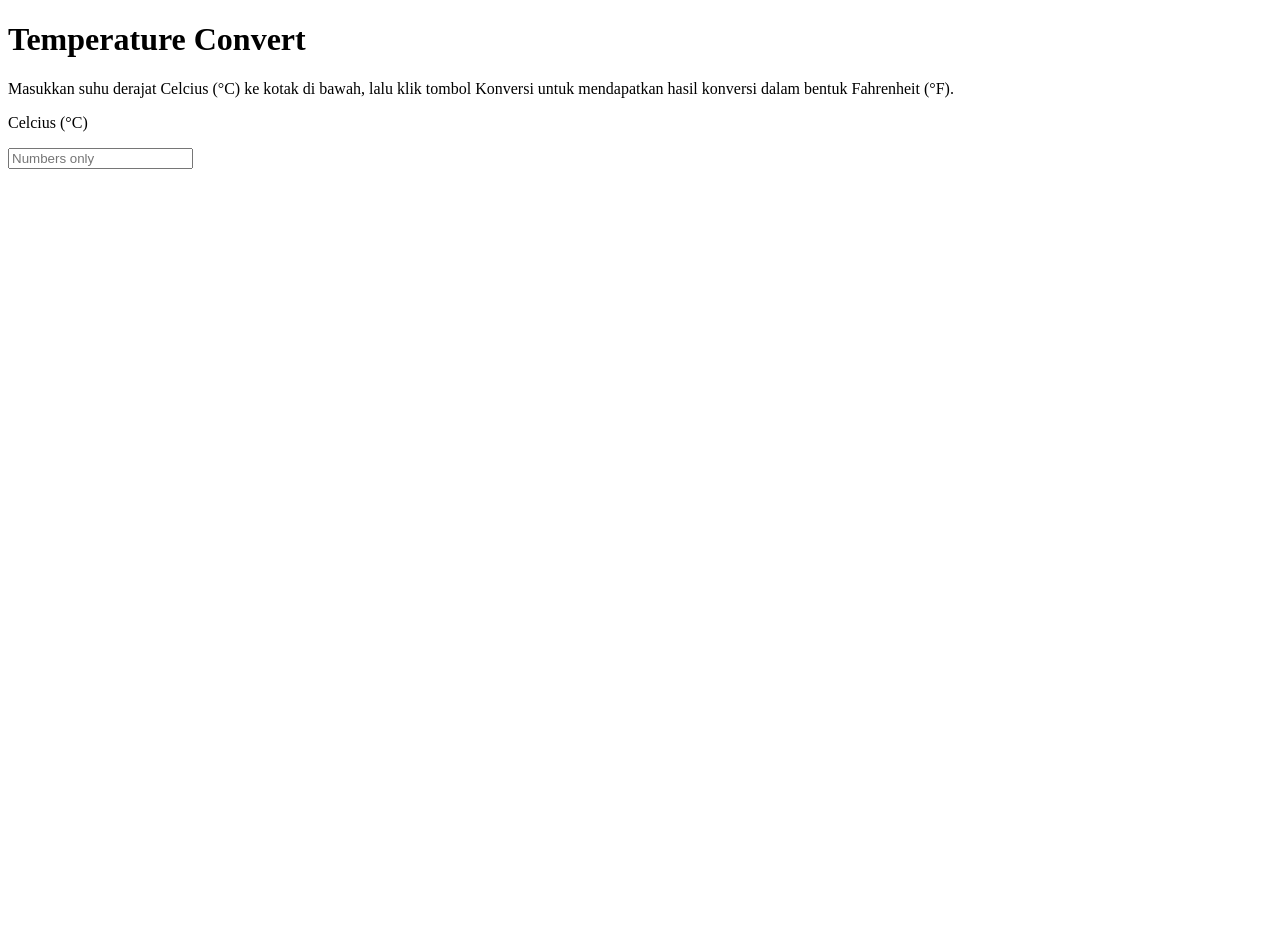
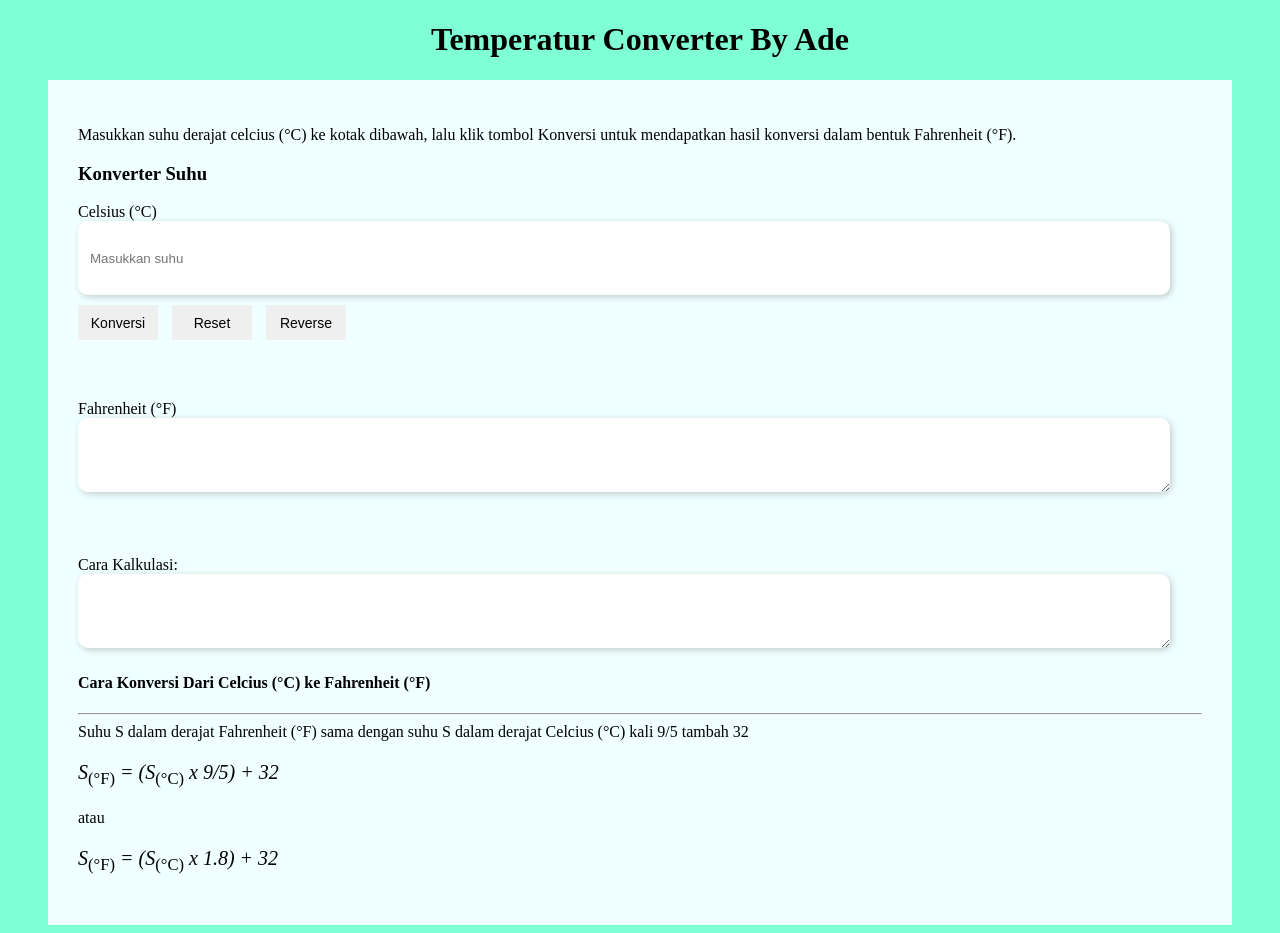
Before and after one commit to revou-fundamental-course/15-apr-24-adeimamprada, a plain HTML site: page index.html in a window 1280 px wide. Before the commit the page ends 800 px from the top, so only its background shows below. Drawn offline with Linux system fonts and the light colour scheme.

Commit message:
Calculator Converter 1.0

```diff
--- a/css/style.css
+++ b/css/style.css
@@ -1,29 +1,66 @@
-/* ini file css */
-.input {
-    max-width: 190px;
+input {
+  width: 95%;
+  height: 50px;
   padding: 12px;
   border: none;
-    border-radius: 4px;
+  border-radius: 10px;
   box-shadow: 2px 2px 7px 0 rgb(0, 0, 0, 0.2);
   outline: none;
   color: dimgray;
 }
 
-  .input:invalid {
-    animation: justshake 0.3s forwards;
-    color: red;
+button {
+  text-align: center;
+  border:none;
+  font-size: 14px;
+  padding: 8px;
+  font-family: Arial;
+  margin-right: 10px;
+  width: 80px;
+  height: 35px;
+  margin-top: 10px;
 }
+textarea{
+  width: 95%;
+  height: 50px;
+  padding: 12px;
+  border: none;
+  border-radius: 10px;
+  box-shadow: 2px 2px 7px 0 rgb(0, 0, 0, 0.2);
+  outline: none;
+  color: dimgray;
+}
+.h1-header{
+  text-align:center;
+}
+body{
+  background-color:aquamarine;
+  padding-left: 40px;
+  padding-right: 40px;
+}
+.section-celcius{
+  background-color:azure;
+  padding: 30px;
+}
+.section-fahrenheit{
+  background-color:azure;
+  padding: 30px;
 
-  @keyframes justshake {
-    25% {
-      transform: rotate(5deg);
 }
-
-    50% {
-      transform: rotate(-5deg);
+.section-calculation{
+  background-color:azure;
+  padding: 30px;
 }
-
-    75% {
-      transform: rotate(5deg);
+.formulasi-s{
+  font-size: 20px;
+  font-style: italic;
 }
+.formulasi-s>sub{
+  font-style: normal;
 }
+#cToF{
+  display: block;
+}
+#fToC{
+  display: none;
+}
--- a/index.html
+++ b/index.html
@@ -3,25 +3,58 @@
 <head>
     <meta charset="UTF-8">
     <meta name="viewport" content="width=device-width, initial-scale=1.0">
+    <link rel="stylesheet" href="css/style.css">
     <title>Temperature Converter</title>
 </head>
+<header>
+    <h1 class="h1-header">Temperatur Converter By Ade</h1>
+</header>
 <body>
-    <Header>
-        <h1>Temperature Convert</h1>
+    <section class="section-celcius">
+        <p>Masukkan suhu derajat celcius (&degC) ke kotak dibawah, lalu klik tombol Konversi untuk mendapatkan hasil konversi dalam bentuk Fahrenheit (&degF).</p>
+        <article>
+            <h1>Konverter Suhu</h1>
+            <span id="modeKeterangan">Celsius (°C)</span> <!-- Tambahkan ini -->
+            <br>
+            <input type="number" id="inputValue" placeholder="Masukkan suhu">
+            <br>
+            <button onclick="convert()">Konversi</button>
+            <button onclick="reset()">Reset</button>
+            <button onclick="reverse()">Reverse</button>
+           </section>
+                    </article>
+    </section>
+    <Section>
+       <section class="section-fahrenheit">
+        <head>
+            <div id="modeKeteranganLawan">Fahrenheit (°F)</div>
+        </head>
+        <article>
+            <textarea id="result"></textarea>
+        </article>
+    </section>
+    <section class="section-calculation">
+        <header>Cara Kalkulasi:</header>
+        <textarea id="calculationMethod"> </textarea>
+        <article id="cToF">
+            <h1>Cara Konversi Dari Celcius (&degC) ke Fahrenheit (&degF)</h1>
+        <hr>
+            <div>Suhu S dalam derajat Fahrenheit (&degF) sama dengan suhu S dalam derajat Celcius (&degC) kali 9/5 tambah 32</div>
+            <p class="formulasi-s">S<sub>(&deg;F)</sub> = (S<sub>(&deg;C)</sub> x 9/5) + 32</p>
+            <p>atau</p>
+            <p class="formulasi-s">S<sub>(&deg;F)</sub> = (S<sub>(&deg;C)</sub> x 1.8) + 32</p>
+        </article>
+        <article id="fToC">
+            <h1>Cara Konversi Dari Fahrenheit (&degF) ke Celcius (&degC)</h1>
+        <hr>
+            <div>Suhu S dalam derajat Celcius (&degC) sama dengan suhu S dalam derajat Celcius (&degF) kali 9/5 tambah 32</div>
+            <p class="formulasi-s">S<sub>(&deg;C)</sub> = (S<sub>(&deg;F)</sub> - 32) * (5/9)</p>
+            <p>atau</p>
+            <p class="formulasi-s">S<sub>(&deg;C)</sub> = (S<sub>(&deg;F)</sub> - 32) * 0.5556</p>
+        </article>
+    </section>
 
-    </Header>
-    <main>
-        <section>
-            <p>Masukkan suhu derajat Celcius (&deg;C) ke kotak di bawah, lalu klik tombol Konversi untuk mendapatkan hasil konversi dalam bentuk Fahrenheit (&deg;F).</p>
-            <p> Celcius (&deg;C)</p>
-            <p>
-                <input placeholder="Numbers only" pattern="\d+" class="input" name="text" type="number">
-            </p>
-        </section>
-    </main>
-    <footer>
+    <script src="js/script.js"></script>
+</body>
 
-    </footer>
-
-</body>
 </html>
--- a/js/script.js
+++ b/js/script.js
@@ -1 +1,72 @@
-// ini file js
+let isCelsius = true;
+// true jika input adalah Celsius, false jika Fahrenheit
+
+function convert() {
+    const input = document.getElementById('inputValue').value;
+    let result = 0;
+    if (isCelsius) {
+        result = (input * 9/5) + 32;
+        document.getElementById('result').innerText = `${result}`;
+    } else {
+        result = (input - 32) * 5/9;
+        document.getElementById('result').innerText = `${result}`;
+    }
+    updateModeKeterangan();
+    // Memperbarui keterangan mode
+
+    updateModeKeteranganLawan();
+
+    updateCalculationMethod();
+
+}
+
+function reset() {
+    document.getElementById('inputValue').value = '';
+    document.getElementById('result').innerText = '';
+    document.getElementById('calculationMethod').innerText = '';
+}
+
+function reverse() {
+    isCelsius = !isCelsius;
+    updateModeKeterangan();
+    // Memperbarui keterangan mode
+    updateModeKeteranganLawan()
+    toggleDisplay()
+}
+
+function updateModeKeterangan() {
+    const modeKeterangan = isCelsius ? "Celsius (°C):" : "Fahrenheit (°F):";
+    document.getElementById('modeKeterangan').innerText = modeKeterangan;
+}
+
+function updateModeKeteranganLawan() {
+    const modeKeteranganLawan = isCelsius ? "Fahrenheit (°F) :" : "Celsius (°C):" ;
+    document.getElementById('modeKeteranganLawan').innerText = modeKeteranganLawan;
+}
+
+function updateCalculationMethod() {
+    const input = document.getElementById('inputValue').value;
+    if (isCelsius) {
+        calculationMethod = `Untuk mengkonversi ${input} Celcius ke Fahrenheit: (${input} * 9/5) + 32 atau (${input} * 1.8) + 32.`;
+        document.getElementById('calculationMethod').innerText = `${calculationMethod}`;
+}
+    else {
+        calculationMethod = `Untuk mengkonversi ${input} Fahrenheit ke Celcius: (${input} - 32) * 5/9 atau (${input} - 32) * 0.5556.`;
+        document.getElementById('calculationMethod').innerText = `${calculationMethod}`;
+    }
+
+}
+
+function toggleDisplay() {
+    var cToF = document.getElementById('cToF');
+    var fToC = document.getElementById('fToC');
+    if (isCelsius) {
+        cToF.style.display = "block";
+        fToC.style.display = "none";
+        isReverse = true;
+    } else {
+        cToF.style.display = "none";
+        fToC.style.display = "block";
+        isReverse = false;
+    }
+}
```
Lines whose indentation alone changed are shown as unchanged.
